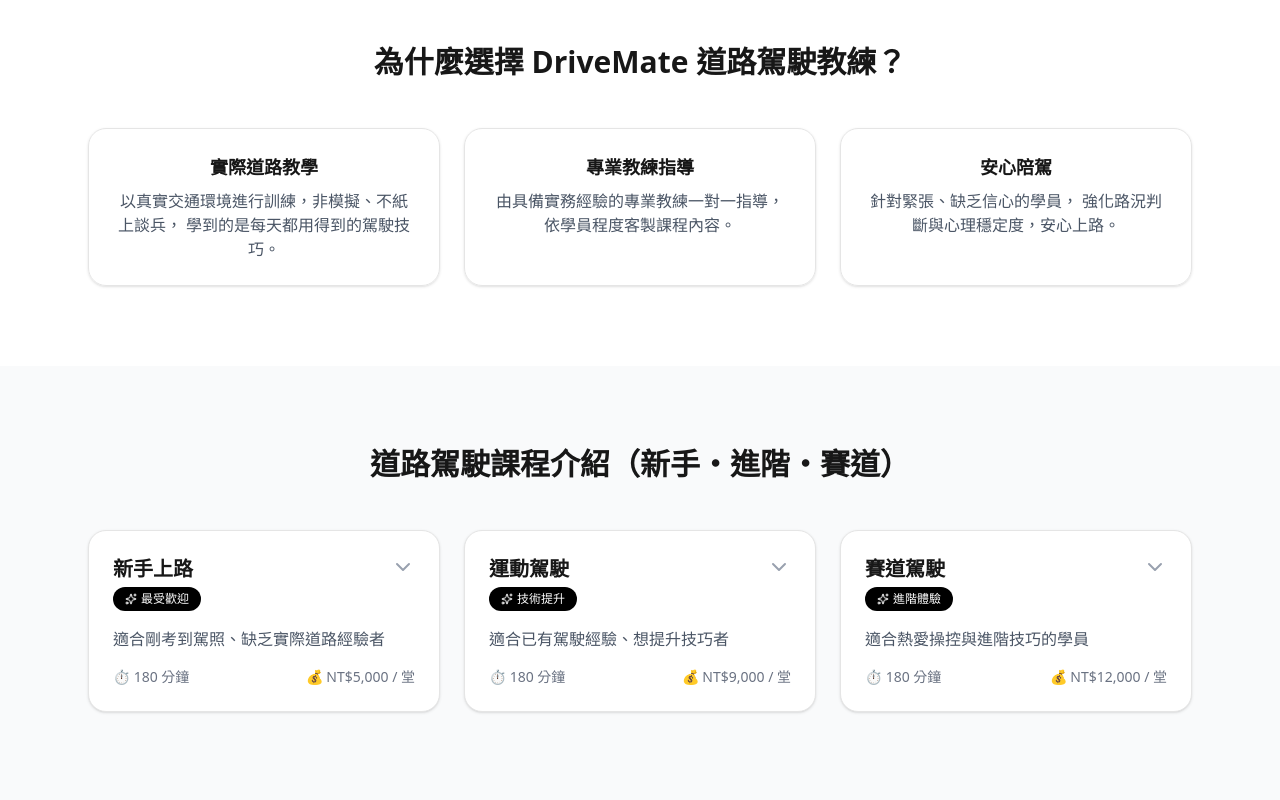
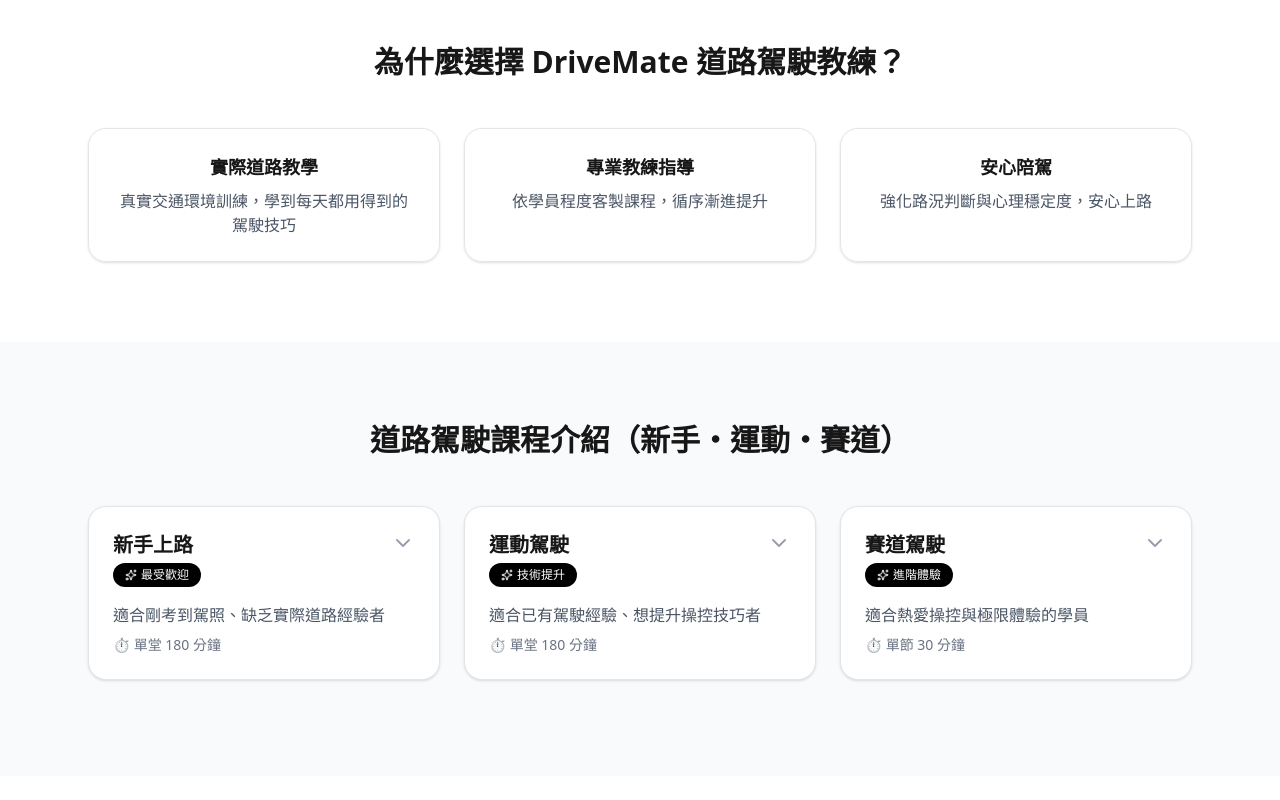
Before and after one commit to laurelke/drivemate-web, a Next.js app: page / in a window 1280 px wide. Shown: the part 660-1460 px from the top of the page. Built offline with nearby package versions, Linux system fonts and the light colour scheme.

Commit message:
add course introduction cards

```diff
--- a/app/page.tsx
+++ b/app/page.tsx
@@ -16,29 +16,39 @@
       badge: '最受歡迎',
       summary: '適合剛考到駕照、缺乏實際道路經驗者',
       detail:
-        '從實際道路起步，包含起步、變換車道、路口判斷與停車技巧，協助學員建立正確駕駛觀念與信心。',
-      price: 'NT$5,000 / 堂',
-      duration: '180 分鐘',
+        '基本控制、市區道路駕駛、各類停車技巧，建立正確車感與駕駛信心。',
+      duration: '單堂 180 分鐘',
+      pricing: [
+        { label: '3 小時', price: '$4,990' },
+        { label: '12 小時', price: '$16,990' },
+        { label: '24 小時', price: '$35,000' },
+      ],
     },
     {
       key: 'advanced',
       title: '運動駕駛',
       badge: '技術提升',
-      summary: '適合已有駕駛經驗、想提升技巧者',
+      summary: '適合已有駕駛經驗、想提升操控技巧者',
       detail:
-        '學習掌握車輛荷重應用、循跡煞車、底盤以及方向盤操控論點，山路路線選擇、講解及應用。',
-      price: 'NT$9,000 / 堂',
-      duration: '180 分鐘',
+        '學習掌握車輛荷重轉移、方向盤操作、山路駕駛路線選擇與實戰應用。',
+      duration: '單堂 180 分鐘',
+      pricing: [
+        { label: '3 小時', price: '$9,000' },
+        { label: '9 小時', price: '$25,000' },
+        { label: '12 小時', price: '$32,000' },
+      ],
     },
     {
       key: 'track',
       title: '賽道駕駛',
       badge: '進階體驗',
-      summary: '適合熱愛操控與進階技巧的學員',
+      summary: '適合熱愛操控與極限體驗的學員',
       detail:
-        '於封閉場地進行操控極限、彎道技巧與安全駕駛訓練，建立正確賽道觀念。',
-      price: 'NT$12,000 / 堂',
-      duration: '180 分鐘',
+        '封閉場地練習彎道技巧、制動控制與安全極限判斷。',
+      duration: '單節 30 分鐘',
+      pricing: [
+        { label: '4 節', price: '$12,000' },
+      ],
     },
   ]
 
@@ -59,8 +69,8 @@
               DriveMate 道路駕駛課程
             </h1>
             <p className="text-lg mb-6">
-              專為新手與進階駕駛打造的實際道路駕駛課程<br />
-              由專業教練一對一指導，安全、自信地上路
+              專業教練一對一指導，從新手到進階操駕<br />
+              真實道路訓練，安全建立駕駛信心
             </p>
             <a
               href={LINE_LINK}
@@ -84,29 +94,19 @@
           </h2>
 
           <div className="grid gap-6 md:grid-cols-3">
-            <div className="rounded-2xl border p-6 text-center shadow-sm transition hover:shadow-md">
-              <h3 className="mb-2 text-lg font-semibold">實際道路教學</h3>
-              <p className="text-gray-600">
-                以真實交通環境進行訓練，非模擬、不紙上談兵，
-                學到的是每天都用得到的駕駛技巧。
-              </p>
-            </div>
-
-            <div className="rounded-2xl border p-6 text-center shadow-sm transition hover:shadow-md">
-              <h3 className="mb-2 text-lg font-semibold">專業教練指導</h3>
-              <p className="text-gray-600">
-                由具備實務經驗的專業教練一對一指導，
-                依學員程度客製課程內容。
-              </p>
-            </div>
-
-            <div className="rounded-2xl border p-6 text-center shadow-sm transition hover:shadow-md">
-              <h3 className="mb-2 text-lg font-semibold">安心陪駕</h3>
-              <p className="text-gray-600">
-                針對緊張、缺乏信心的學員，
-                強化路況判斷與心理穩定度，安心上路。
-              </p>
-            </div>
+            {[
+              ['實際道路教學', '真實交通環境訓練，學到每天都用得到的駕駛技巧'],
+              ['專業教練指導', '依學員程度客製課程，循序漸進提升'],
+              ['安心陪駕', '強化路況判斷與心理穩定度，安心上路'],
+            ].map(([title, desc]) => (
+              <div
+                key={title}
+                className="rounded-2xl border p-6 text-center shadow-sm transition hover:shadow-md"
+              >
+                <h3 className="mb-2 text-lg font-semibold">{title}</h3>
+                <p className="text-gray-600">{desc}</p>
+              </div>
+            ))}
           </div>
         </div>
       </section>
@@ -115,10 +115,9 @@
       <section className="bg-gray-50 py-20">
         <div className="mx-auto max-w-6xl px-6">
           <h2 className="mb-12 text-center text-3xl font-bold">
-            道路駕駛課程介紹（新手・進階・賽道）
+            道路駕駛課程介紹（新手・運動・賽道）
           </h2>
 
-          {/* Mobile horizontal scroll */}
           <div className="flex gap-6 overflow-x-auto pb-4 md:grid md:grid-cols-3 md:overflow-visible">
             {courses.map((course) => {
               const isOpen = open === course.key
@@ -128,41 +127,45 @@
                   key={course.key}
                   className="min-w-[280px] md:min-w-0 rounded-2xl border bg-white p-6 shadow-sm transition hover:shadow-lg"
                 >
-                  {/* Clickable Header ONLY */}
                   <div
                     onClick={() => setOpen(isOpen ? null : course.key)}
                     className="flex cursor-pointer items-start justify-between"
                   >
                     <div>
-                      <h3 className="mb-1 text-xl font-semibold">
-                        {course.title}
-                      </h3>
+                      <h3 className="mb-1 text-xl font-semibold">{course.title}</h3>
                       <span className="inline-flex items-center gap-1 rounded-full bg-black px-3 py-1 text-xs text-white">
                         <Sparkles className="h-3 w-3" />
                         {course.badge}
                       </span>
                     </div>
                     <ChevronDown
-                      className={`h-6 w-6 text-gray-400 transition-transform duration-300 ${
+                      className={`h-6 w-6 text-gray-400 transition-transform ${
                         isOpen ? 'rotate-180' : ''
                       }`}
                     />
                   </div>
 
                   <p className="mt-4 text-gray-600">{course.summary}</p>
-
-                  <div className="mt-4 flex justify-between text-sm text-gray-500">
-                    <span>⏱ {course.duration}</span>
-                    <span>💰 {course.price}</span>
-                  </div>
+                  <p className="mt-2 text-sm text-gray-500">⏱ {course.duration}</p>
 
                   <div
                     className={`overflow-hidden transition-all duration-300 ${
-                      isOpen ? 'max-h-40 mt-4' : 'max-h-0'
+                      isOpen ? 'max-h-96 mt-4' : 'max-h-0'
                     }`}
                   >
-                    <div className="border-t pt-4 text-gray-700">
-                      {course.detail}
+                    <div className="border-t pt-4 text-gray-700 space-y-4">
+                      <p>{course.detail}</p>
+
+                      <div>
+                        <h4 className="mb-2 font-semibold">收費方案</h4>
+                        <ul className="space-y-1 text-sm text-gray-600">
+                          {course.pricing.map((p) => (
+                            <li key={p.label}>
+                              ▸ {p.label}｜{p.price}
+                            </li>
+                          ))}
+                        </ul>
+                      </div>
                     </div>
                   </div>
                 </div>
@@ -178,8 +181,7 @@
           準備好開始你的駕駛旅程了嗎？
         </h2>
         <p className="mb-8 text-gray-600">
-          立即加入 DriveMate 道路駕駛課程，
-          由專業教練陪同，安心累積實際駕駛經驗。
+          立即加入 DriveMate，道路駕駛由專業教練陪同
         </p>
         <a
           href={LINE_LINK}
```
